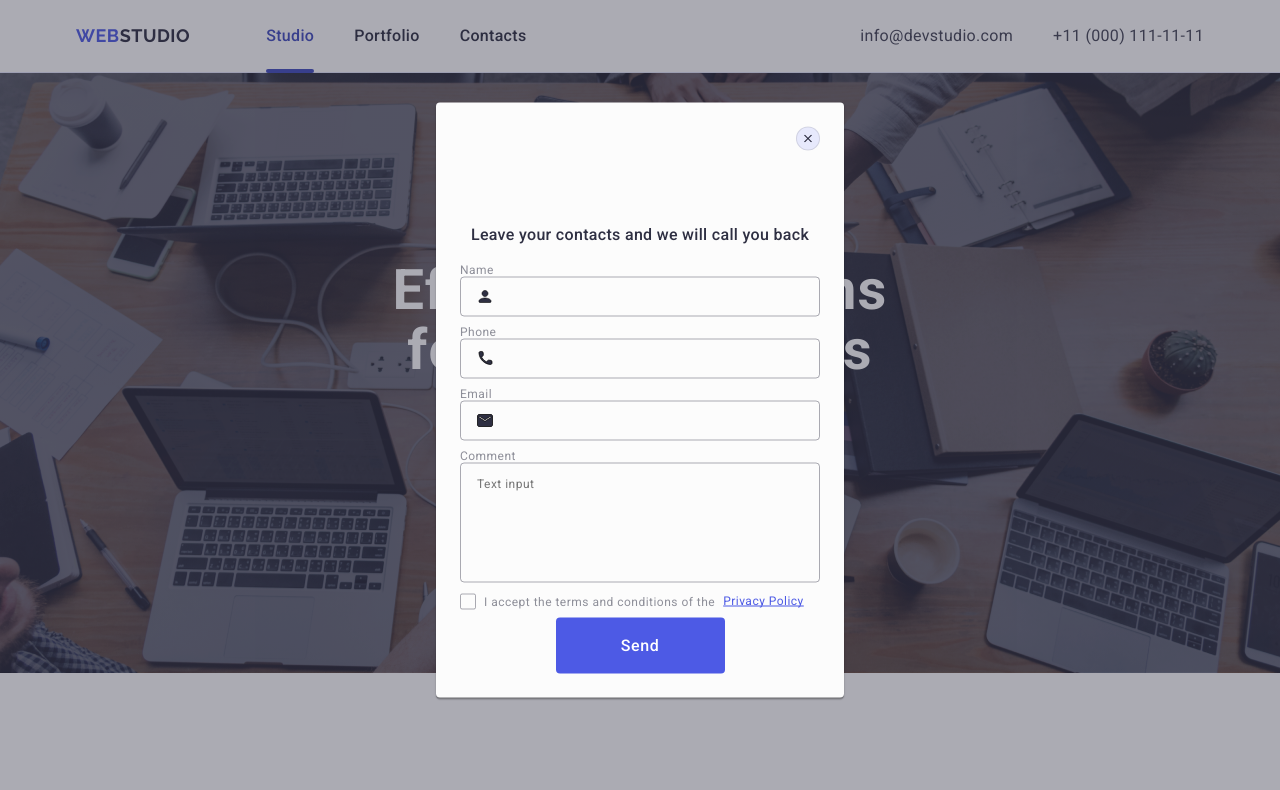
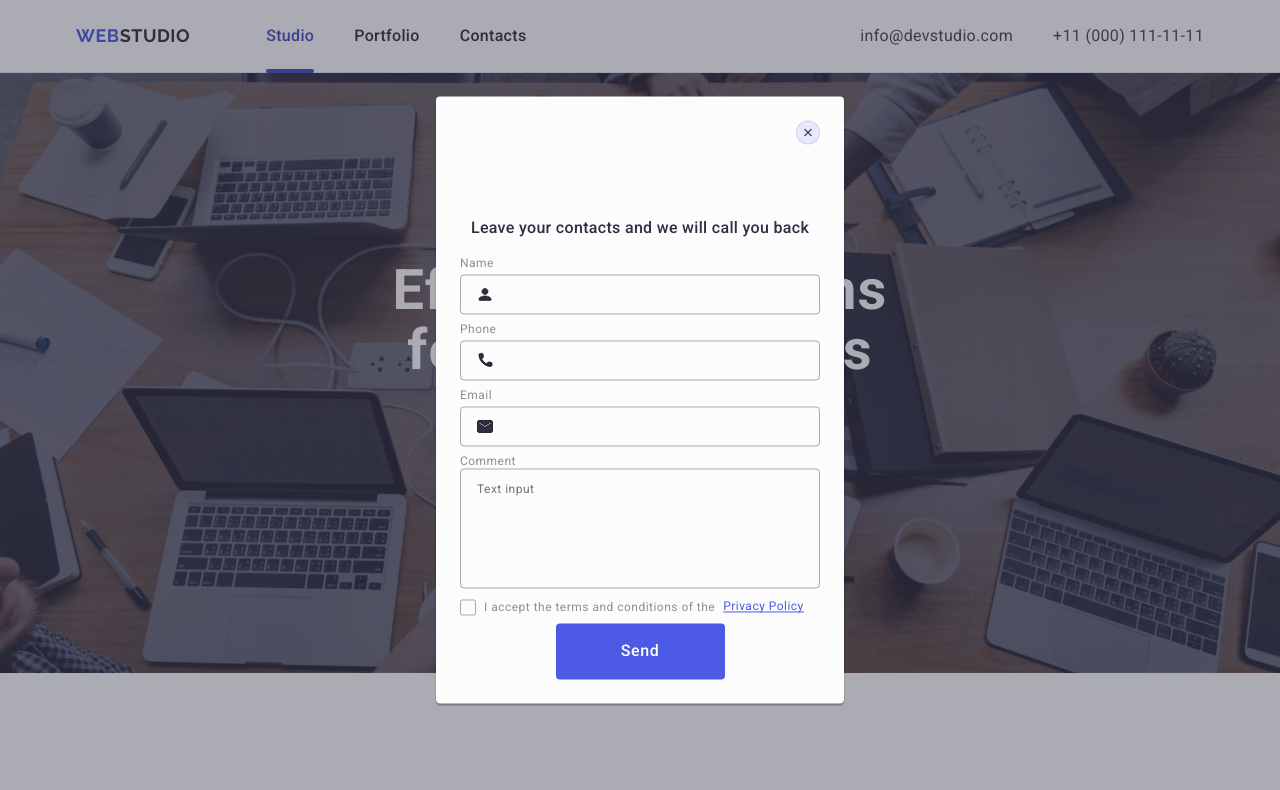
Before and after one commit to Dariya-Fotina/goit-markup-hw-05, a plain HTML site: page index.html in a window 1280 px wide. Shown: the top 790 px of the page. Drawn offline with nearby package versions, Linux system fonts and the light colour scheme.

Commit message:
add index file

```diff
--- a/css/styles.css
+++ b/css/styles.css
@@ -683,11 +683,13 @@ justify-content: center;
 background-color: #404BBF;
 transition: box-shadow 250ms cubic-bezier(0.4, 0, 0.2, 1);
 border: none;
+fill: #ffffff;
 }
 
 .close-button:focus {
     background-color: #404bbf;
     border: none;
+    fill: #ffffff;
 }
 
 .close {
@@ -712,11 +714,10 @@ border: none;
         letter-spacing: 0.04em;
         color: #8e8f99;
               }
-
-.user-name,
-.user-phone,
-.user-email {
+.modal-label {
+    display: block;
     line-height: 1.17;
+    margin-bottom: 4px;
 }
 
 .modal-input {
@@ -725,13 +726,14 @@ border: none;
     border-radius: 4px;
     height: 40px;
     background-color: transparent;
-    padding-left: 38px;
     padding: 4px;
     color: #FCFCFC;
     line-height: 2;
     letter-spacing: 0.04em;
     outline: transparent;
     border-color 250ms cubic-bezier(0.4, 0, 0.2, 1);
+    padding-left: 38px;
+    transition: border-color 250ms cubic-bezier(0.4, 0, 0.2, 1);
     }
 
     .modal-input::placeholder {
@@ -765,7 +767,7 @@ left: 16px;
 fill: #4D5AE5;
 }
 
-.modal-comments {
+.modal-comment {
     width: 100%;
         border: 1px solid rgba(46, 47, 66, 0.4);
         border-radius: 4px;
--- a/index.html
+++ b/index.html
@@ -33,7 +33,8 @@
     />
   </head>
   <body>
-    <!--------------Heder---------------->
+    <!--Heder-->
+
     <header class="header">
       <div class="container header-container">
         <nav class="header-nav">
@@ -87,7 +88,8 @@
       </div>
     </header>
     <main>
-      <!--------1 Секція з кнопкою--------->
+      <!--1 Секція з кнопкою-->
+
       <section class="button">
         <div class="container">
           <h1 class="button-title">Effective Solutions for Your Business</h1>
@@ -99,7 +101,9 @@
           </button>
         </div>
       </section>
-      <!-------2 Розділи переваги---------->
+
+      <!--2 Розділи переваги-->
+
       <section class="features">
         <div class="container">
           <h2
@@ -176,7 +180,9 @@
           </ul>
         </div>
       </section>
+
       <!--3 Фото-->
+
       <section class="team">
         <div class="container">
           <h2 class="team-title">Our Team</h2>
@@ -472,7 +478,9 @@
           </ul>
         </div>
       </section>
+
       <!--4-Our Portfolio-->
+
       <section class="portfolio">
         <div class="container">
           <h2 class="portfolio-title">Our Portfolio</h2>
@@ -601,7 +609,9 @@
         </div>
       </section>
     </main>
-    <!-------Footer-------->
+
+    <!--Footer-->
+
     <footer class="footer">
       <div class="footer-container">
         <div class="footer-box">
@@ -684,10 +694,10 @@
           <p class="footer-text-soc">Subscribe</p>
           <form class="footer-form">
             <label
+              class="footr-label"
               for="footer-email"
               aria-label="footer-input"
-            >
-              <input
+              ><input
                 type="email"
                 class="footer-input"
                 name="footer-email"
@@ -714,7 +724,7 @@
       </div>
     </footer>
 
-    <!---------------Модальне вікно------------------->
+    <!--Модальне вікно-->
 
     <div class="backdrop is-open">
       <div class="modal">
@@ -738,7 +748,11 @@
           novalidate
         >
           <div class="modal-field">
-            <label for="user-name">Name</label>
+            <label
+              for="user-name"
+              class="modal-label"
+              >Name</label
+            >
             <div class="input-cont">
               <input
                 type="text"
@@ -757,7 +771,11 @@
             </div>
           </div>
           <div class="modal-field">
-            <label for="user-phone">Phone</label>
+            <label
+              for="user-phone"
+              class="modal-label"
+              >Phone</label
+            >
             <div class="input-cont">
               <input
                 type="tel"
@@ -776,7 +794,11 @@
             </div>
           </div>
           <div class="modal-field">
-            <label for="user-email">Email</label>
+            <label
+              for="user-email"
+              class="modal-label"
+              >Email</label
+            >
             <div class="input-cont">
               <input
                 type="email"
@@ -795,11 +817,11 @@
             </div>
           </div>
           <div class="modal-field">
-            <label for="user-comments">Comment</label>
+            <label for="user-comment">Comment</label>
             <textarea
-              name="user-comments"
+              name="user-comment"
               id="user-comments"
-              class="modal-comments"
+              class="modal-comment"
               placeholder="Text input"
             ></textarea>
           </div>
```
